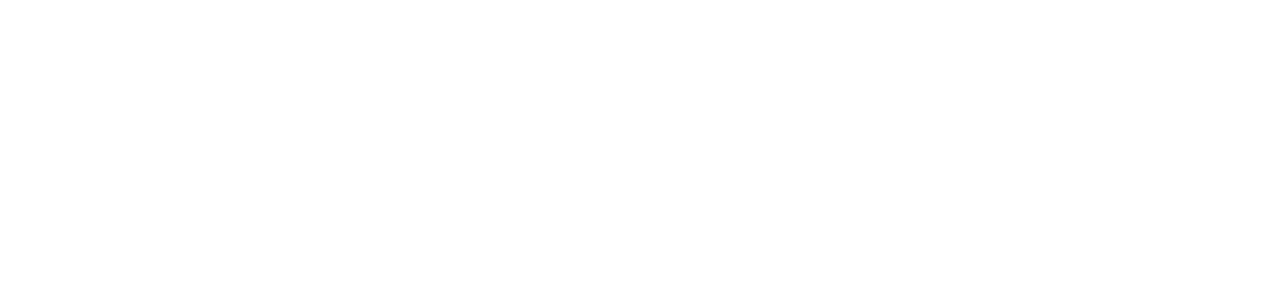
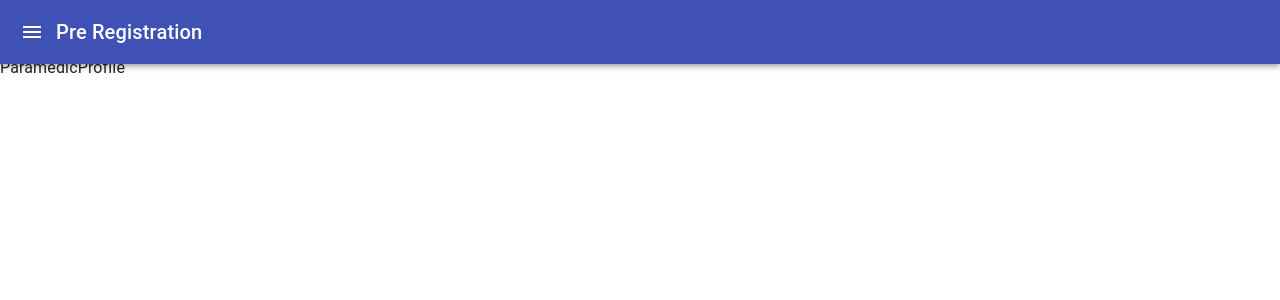
Before and after one commit to networkwithoutborders/Patient-Monitoring-System, a React (Create React App) app in the folder client/: page /paramedic/profile/1 in a window 1280 px wide. Before the commit this address had no page. Shown: the top 300 px of the page. Built offline with nearby package versions, Linux system fonts and the light colour scheme.

Commit message:
added routes for paramedic page

```diff
--- a/client/src/App.js
+++ b/client/src/App.js
@@ -13,10 +13,7 @@ function App() {
 			<Route path="/registration" element={<Registration />} />
 			<Route path="/" element={<HomeScreen />} />
 			<Route path="/signIn" element={<SignIn />} />
-			<Route
-				path="/paramedic/pre-registration"
-				element={<PreRegistration />}
-			/>
+			<Route path="/paramedic/*" element={<PreRegistration />} />
 			<Route path="/patient/QR/:id" element={<PatientQrCode />} />
 		</Routes>
 	);
--- /dev/null
+++ b/client/src/Pages/ParamedicHistory.jsx
@@ -0,0 +1,7 @@
+import React from "react";
+
+const ParamedicHistory = () => {
+	return <div>ParamedicHistory</div>;
+};
+
+export default ParamedicHistory;
--- /dev/null
+++ b/client/src/Pages/ParamedicProfile.jsx
@@ -0,0 +1,7 @@
+import React from "react";
+
+const ParamedicProfile = () => {
+	return <div>ParamedicProfile</div>;
+};
+
+export default ParamedicProfile;
--- a/client/src/Pages/PreRegistration.jsx
+++ b/client/src/Pages/PreRegistration.jsx
@@ -1,5 +1,5 @@
 import React from "react";
-import { NavLink } from "react-router-dom";
+import { Routes, Route, NavLink } from "react-router-dom";
 
 import { styled, useTheme } from "@mui/material/styles";
 import Box from "@mui/material/Box";
@@ -17,14 +17,16 @@ import ChevronRightIcon from "@mui/icons-material/ChevronRight";
 import ListItem from "@mui/material/ListItem";
 import ListItemIcon from "@mui/material/ListItemIcon";
 import ListItemText from "@mui/material/ListItemText";
-import StoreIcon from "@mui/icons-material/Store";
-import SellIcon from "@mui/icons-material/Sell";
 import HistoryIcon from "@mui/icons-material/History";
 import LogoutIcon from "@mui/icons-material/Logout";
 import AccountCircleIcon from "@mui/icons-material/AccountCircle";
 import LoginIcon from "@mui/icons-material/Login";
+import InfoIcon from "@mui/icons-material/Info";
+import BorderColorIcon from "@mui/icons-material/BorderColor";
 
 import PreRegistrationForm from "../components/PreRegistrationForm/PreRegistrationForm";
+import ParamedicHistory from "./ParamedicHistory";
+import ParamedicProfile from "./ParamedicProfile";
 
 const drawerWidth = 240;
 
@@ -56,6 +58,7 @@ const DrawerHeader = styled("div")(({ theme }) => ({
 
 const PreRegistration = () => {
 	const theme = useTheme();
+	const [title, setTitle] = React.useState("Pre Registration");
 	const [open, setOpen] = React.useState(false);
 	const [isLoggedIn] = React.useState(true);
 	const [state, setState] = React.useState({
@@ -120,8 +123,11 @@ const PreRegistration = () => {
 			<List>
 				<NavLink
 					style={({ isActive }) => {
+						if (isActive) {
+							setTitle("Pre Registration");
+						}
 						return {
-							color: isActive ? "#03045e" : "#424242",
+							color: isActive ? "#03045e" : "black",
 							textDecoration: "none",
 						};
 					}}
@@ -129,7 +135,7 @@ const PreRegistration = () => {
 				>
 					<ListItem button>
 						<ListItemIcon>
-							<StoreIcon />
+							<BorderColorIcon />
 						</ListItemIcon>
 						<ListItemText
 							primary="Pre Registration"
@@ -141,16 +147,19 @@ const PreRegistration = () => {
 				</NavLink>
 				<NavLink
 					style={({ isActive }) => {
+						if (isActive) {
+							setTitle("Profile");
+						}
 						return {
 							color: isActive ? "#03045e" : "black",
 							textDecoration: "none",
 						};
 					}}
-					to={`/`}
+					to={`/paramedic/profile/:id`}
 				>
 					<ListItem button>
 						<ListItemIcon>
-							<SellIcon />
+							<InfoIcon />
 						</ListItemIcon>
 						<ListItemText
 							primary="Profile"
@@ -165,12 +174,15 @@ const PreRegistration = () => {
 			<List>
 				<NavLink
 					style={({ isActive }) => {
+						if (isActive) {
+							setTitle("History");
+						}
 						return {
 							color: isActive ? "#03045e" : "black",
 							textDecoration: "none",
 						};
 					}}
-					to={`/`}
+					to={`/paramedic/patient-history`}
 				>
 					<ListItem button>
 						<ListItemIcon>
@@ -263,7 +275,7 @@ const PreRegistration = () => {
 						component="div"
 						sx={{ ml: -4 }}
 					>
-						Pre Registration
+						{title}
 					</Typography>
 				</Toolbar>
 			</AppBar>
@@ -287,7 +299,18 @@ const PreRegistration = () => {
 				}}
 			>
 				{/* <DrawerHeader /> */}
-				<PreRegistrationForm />
+				<Routes>
+					<Route
+						path="pre-registration"
+						element={<PreRegistrationForm />}
+					/>
+					<Route
+						path="patient-history"
+						element={<ParamedicHistory />}
+					/>
+					<Route path="profile/:id" element={<ParamedicProfile />} />
+				</Routes>
+				{/* <PreRegistrationForm /> */}
 			</Box>
 		</Box>
 	);
```
